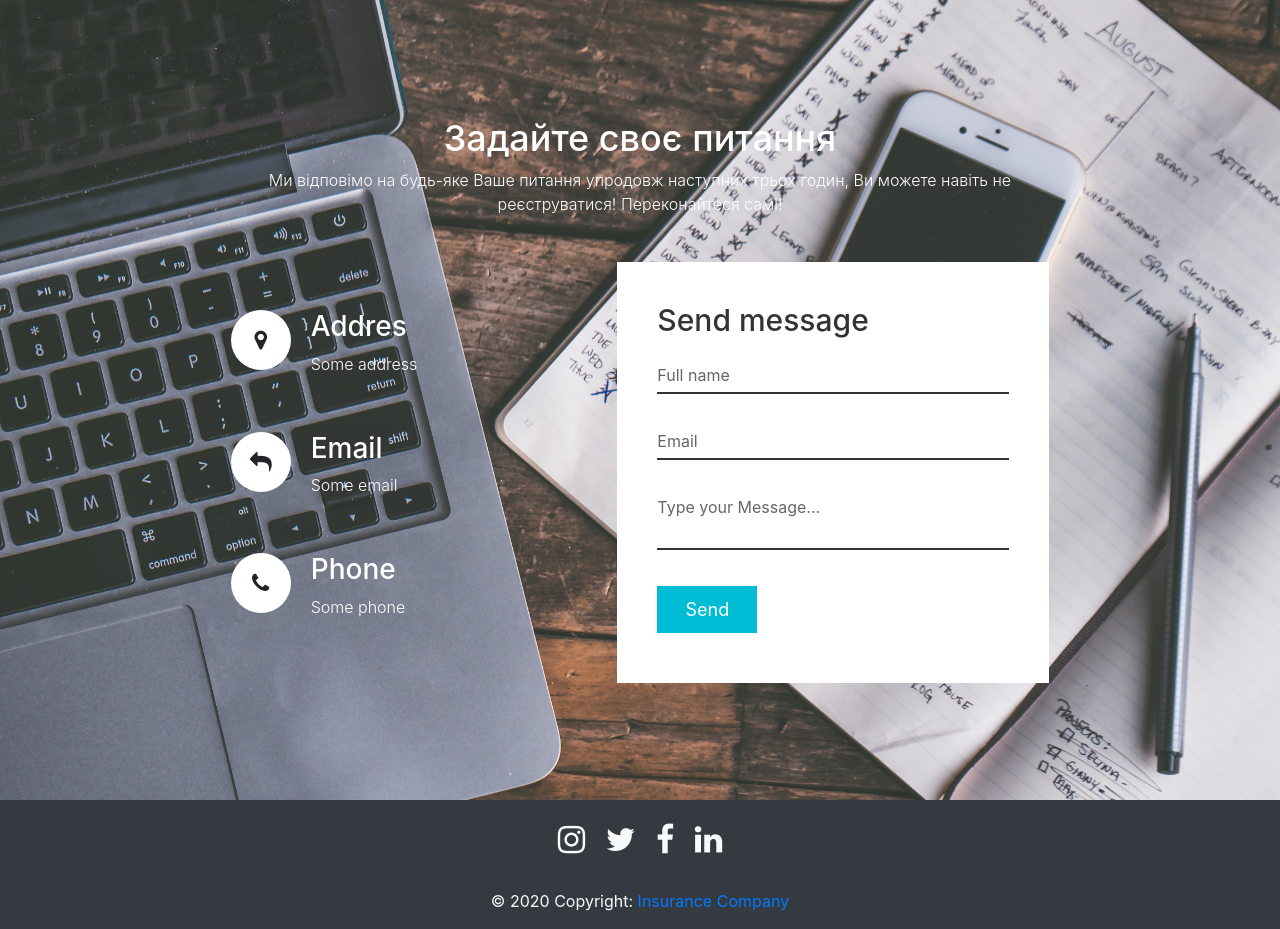
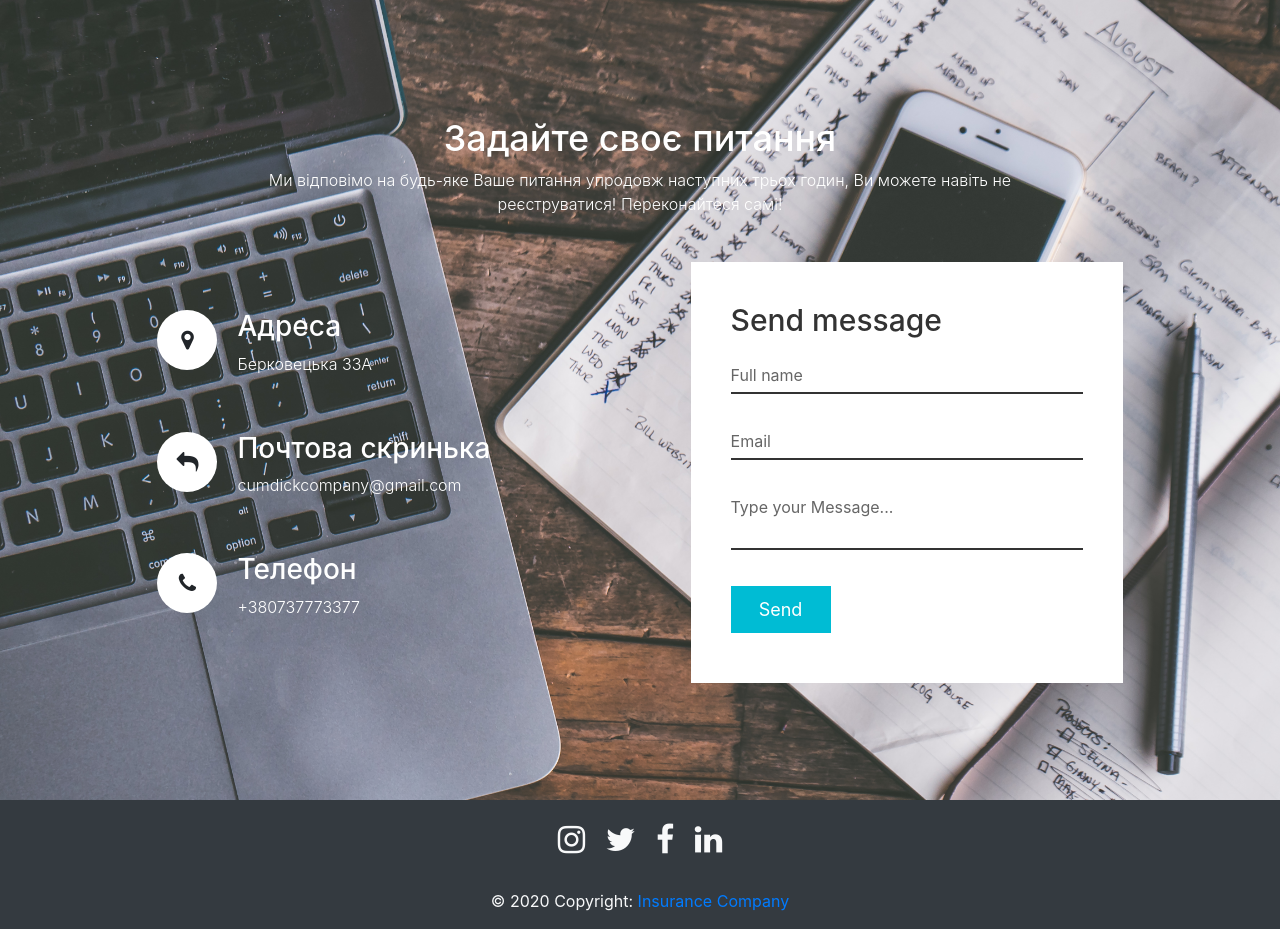
Before and after one commit to kostyazinchukv/dbsis_coursework, a Flask app: page /contact in a window 1280 px wide. Shown: the part 48-977 px from the top of the page. Run offline with Flask 2, Linux system fonts and the light colour scheme; some libraries are stand-ins or nearby versions.

Commit message:
translation of contact, profile and edit_profile pages

```diff
--- a/templates/contact.html
+++ b/templates/contact.html
@@ -28,22 +28,22 @@
     <div class="box">
         <div class="icon"><i class="fa fa-map-marker" aria-hidden="true"></i></div>
         <div class="text">
-            <h3>Addres</h3>
-            <p>Some address</p>
+            <h3>Адреса</h3>
+            <p>Берковецька 33А</p>
         </div>
     </div>
     <div class="box">
         <div class="icon"><i class="fa fa-reply" aria-hidden="true"></i></div>
         <div class="text">
-            <h3>Email</h3>
-            <p>Some email</p>
+            <h3>Почтова скринька</h3>
+            <p>cumdickcompany@gmail.com</p>
         </div>
     </div>
     <div class="box">
         <div class="icon"><i class="fa fa-phone" aria-hidden="true"></i></div>
         <div class="text">
-            <h3>Phone</h3>
-            <p>Some phone</p>
+            <h3>Телефон</h3>
+            <p>+380737773377</p>
         </div>
     </div>
   </div>
--- a/templates/users/edit_profile_page.html
+++ b/templates/users/edit_profile_page.html
@@ -149,7 +149,7 @@
                   </div>
 
                   <hr>
-                    <input type="submit" class="btn btn-success" value = 'Confirm'></input>
+                    <input type="submit" class="btn btn-success" value = 'Підтвердити'></input>
                 </div>
               </div>
                     </form>
--- a/templates/users/profile_page.html
+++ b/templates/users/profile_page.html
@@ -34,7 +34,7 @@
                       <h4>{{full_name}}</h4>
                       <p class="text-secondary mb-1">{{age}} years old</p>
                       <a href="{{ url_for('update_me') }}">
-                      <button type="button" class="btn btn-primary" data-toggle="button" aria-pressed="false" autocomplete="off">Edit</button></a>
+                      <button type="button" class="btn btn-primary" data-toggle="button" aria-pressed="false" autocomplete="off">Змінити</button></a>
                       <!--<p class="text-muted font-size-sm">Bay Area, San Francisco, CA</p> -->
                     </div>
                   </div>
```
